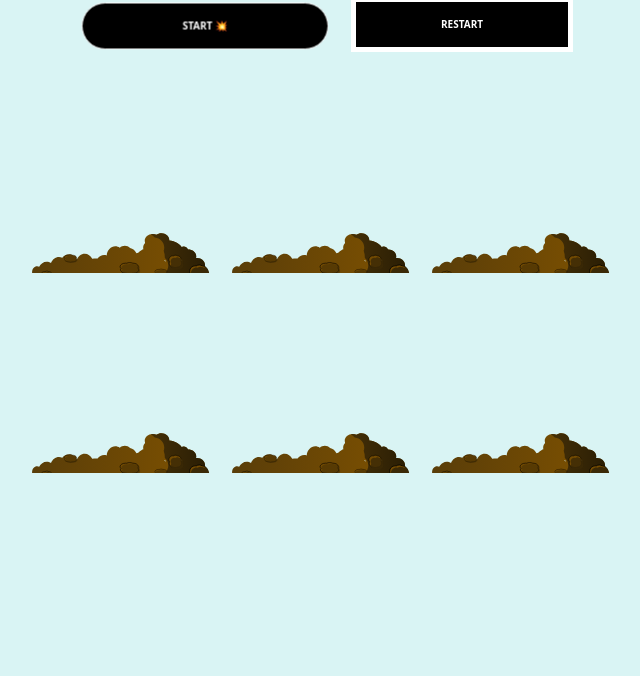
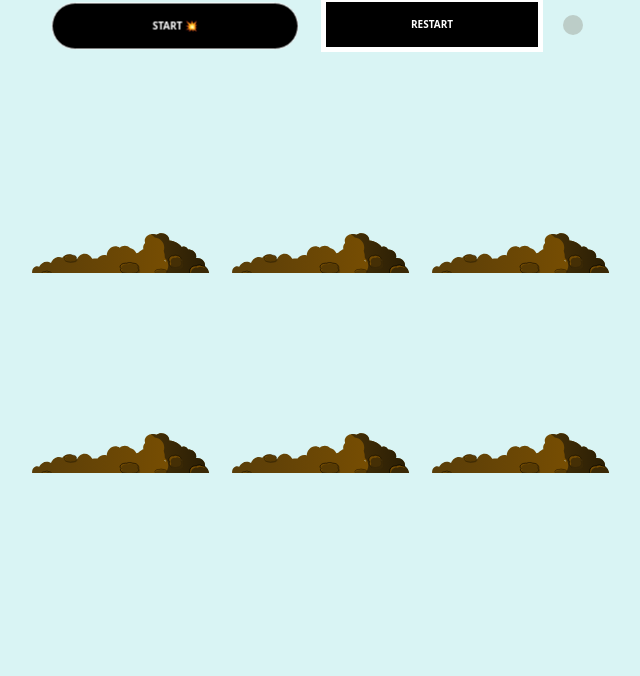
Before and after one commit to martinmorondo/Whack-a-mole-game, a plain HTML site: page index.html in a window 1280 px wide. Shown: the part 124-800 px from the top of the page, without its empty margins (319-959 px from the left). Drawn offline with Linux system fonts and the light colour scheme.

Commit message:
add timer

```diff
--- a/index.html
+++ b/index.html
@@ -15,9 +15,10 @@
 
     <div class="btn-container">
         <span class="text-container">
-        <button class="btn btn-45" id="btn"><span>Start 💥</span></button>
+            <button class="btn btn-45" id="btn"><span>Start 💥</span></button>
         </span>
         <button  class="btn-restart btn-25" id="btn-restart">Restart</button>
+        <div class= "timer" id="timer"></div>
     </div>
 
     <div class="container">
```
